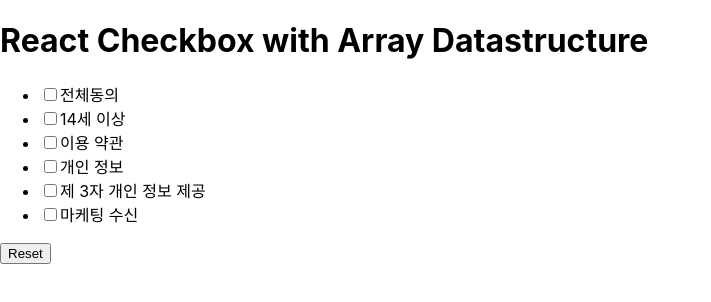
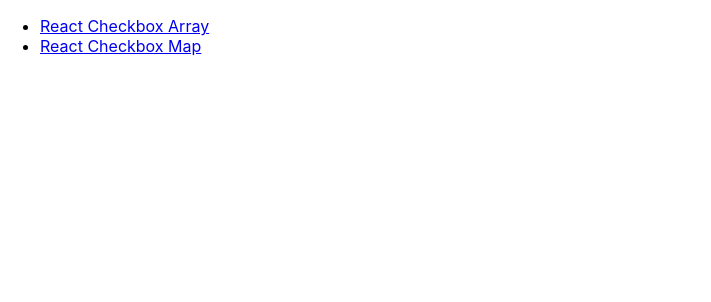
Before and after one commit to rldnrl-tutorial/react-checkbox-playground, a React (Create React App) app: page / in a window 1280 px wide. Shown: the top 302 px of the page, without its empty margins (0-711 px from the left). Built offline with nearby package versions, Linux system fonts and the light colour scheme.

Commit message:
feat: connet link

```diff
--- a/src/App.tsx
+++ b/src/App.tsx
@@ -1,5 +1,28 @@
+import { Link, Route, Routes } from "react-router-dom";
 import Terms from "./components/Terms";
+import TermsWithMap from "./components/TermsWithMap";
 
 export default function App() {
-  return <Terms />;
+  return (
+    <>
+      <Routes>
+        <Route path="/" element={<Home />} />
+        <Route path="array" element={<Terms />} />
+        <Route path="map" element={<TermsWithMap />} />
+      </Routes>
+    </>
+  );
 }
+
+function Home() {
+  return (
+    <ul>
+      <li>
+        <Link to="/array">React Checkbox Array</Link>
+      </li>
+      <li>
+        <Link to="/map">React Checkbox Map</Link>
+      </li>
+    </ul>
+  );
+}
```
